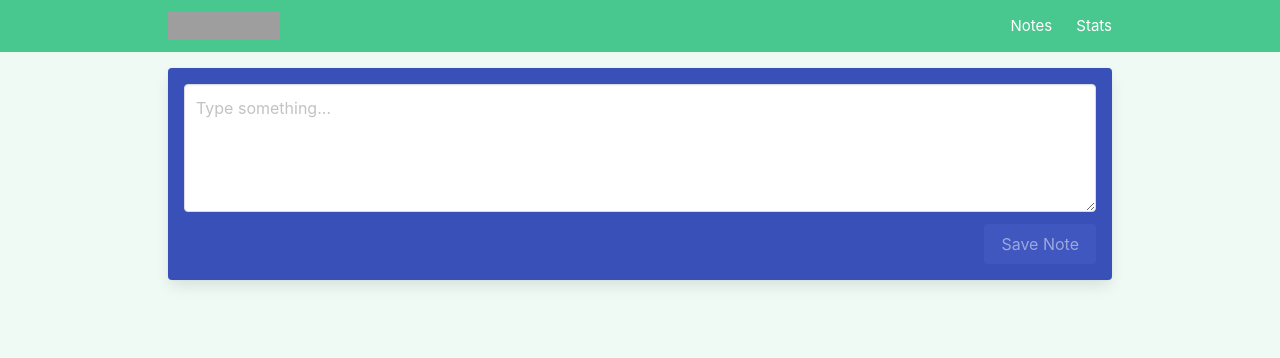
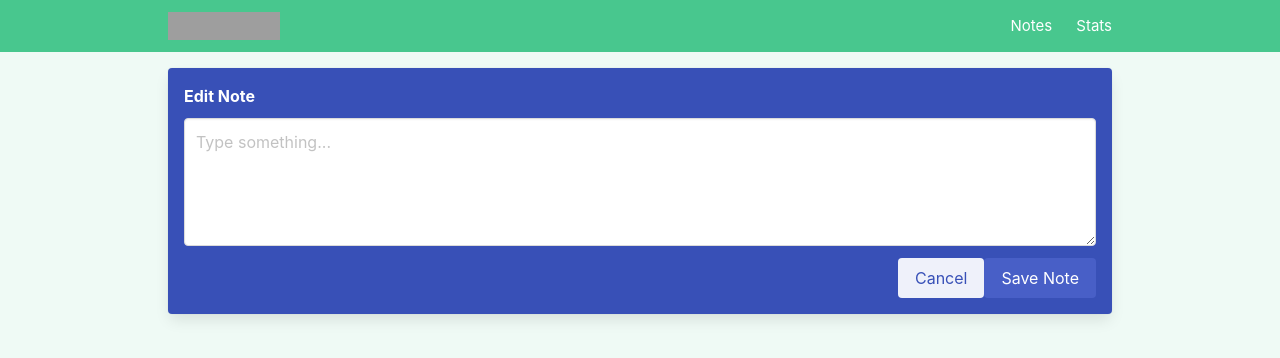
Before and after one commit to Ayodeji0955/note-balls, a Vue app: page /editNote/id1 in a window 1280 px wide. Shown: the top 358 px of the page. Built offline with nearby package versions, Linux system fonts and the light colour scheme; grey boxes are pictures that could not be loaded.

Commit message:
createx placeholder and label props

```diff
--- a/src/components/Notes/AddEditNote.vue
+++ b/src/components/Notes/AddEditNote.vue
@@ -3,6 +3,12 @@
         class="card  p-4 mb-5"
         :class="`has-background-${ bgColor }-dark`"
     >
+        <label
+            v-if="label"
+            class="label has-text-white"
+        >
+            {{ label }}
+        </label>
         <div class="field">
             <div class="control">
                 <textarea
@@ -45,6 +51,9 @@
         placeholder: {
             type: String,
             default: "Type something..."
+        },
+        label: {
+            type: String,
         }
     })
 
--- a/src/stores/counter.ts
+++ b/src/stores/counter.ts
@@ -30,5 +30,10 @@ export const useCounterStore = defineStore( 'counter',{
       this.notes = this.notes.filter(note => { return note.id !== idToDelete })
     }
   },
+  getters:  {
+    getNoteContent: (state) => {
+      return state.notes[0].content
+    }
+  }
 
 })
--- a/src/views/ViewEditNote.vue
+++ b/src/views/ViewEditNote.vue
@@ -3,9 +3,16 @@
         <AddEditNote
             v-model="noteContent"
             bgColor="link"
+            label="Edit Note"
             ref="addEditNoteRef"
         >
             <template #buttons>
+                <button
+                    @click="$router.back('/')"
+                    class="button is-link is-light"
+                >
+                    Cancel
+                </button>
                 <button
                     class="button is-link has-background-link"
                     :disabled="!noteContent"
@@ -23,11 +30,22 @@
  */
       import { ref } from 'vue'
       import AddEditNote from '@/components/Notes/AddEditNote.vue'
+      import { useCounterStore } from '@/stores/counter'
+
+
+/**
+ *  store
+ */
+    const counter = useCounterStore()
+
 
 /**
  *  notes
  */
     const noteContent = ref('')
+
+    noteContent.value = counter.getNoteContent
+
 </script>
 
 <style>
```
